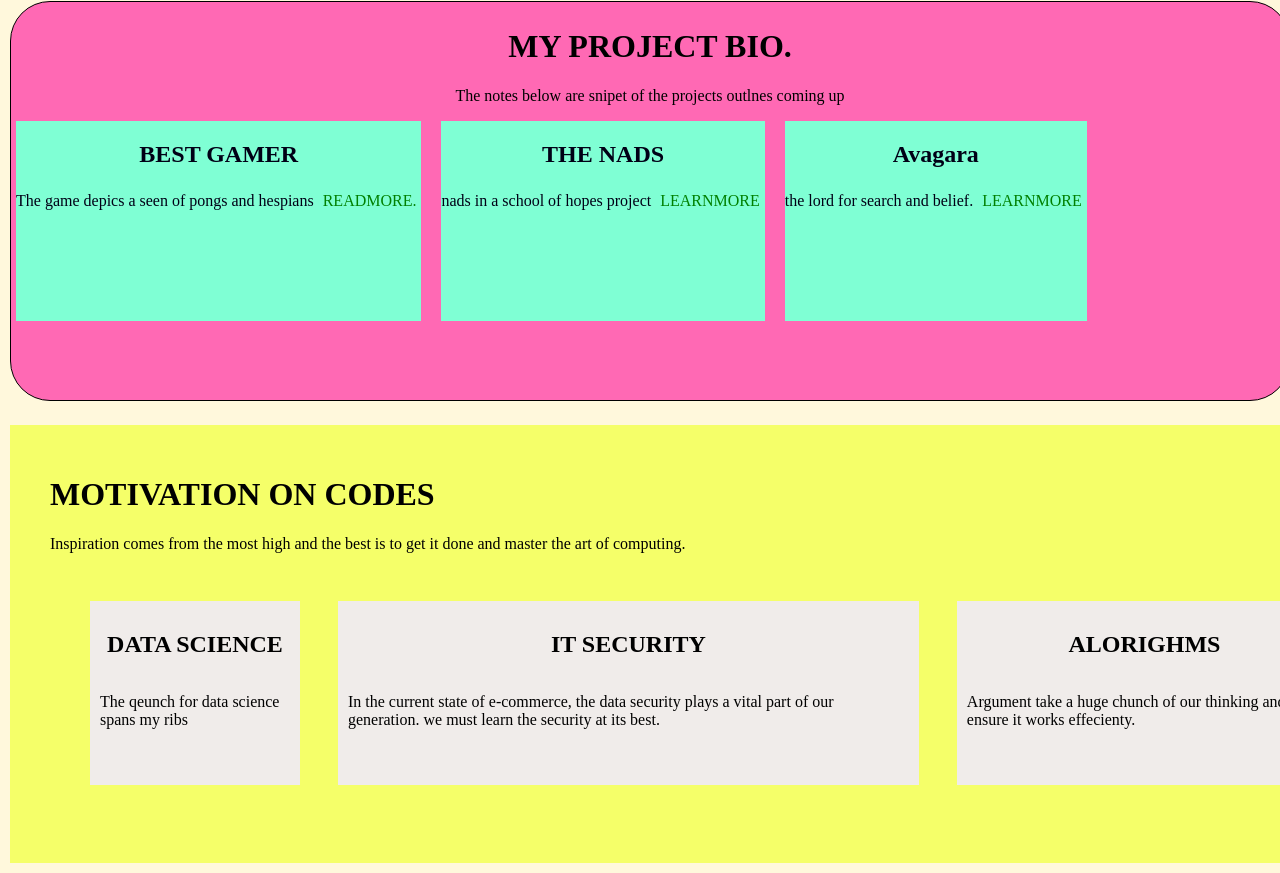
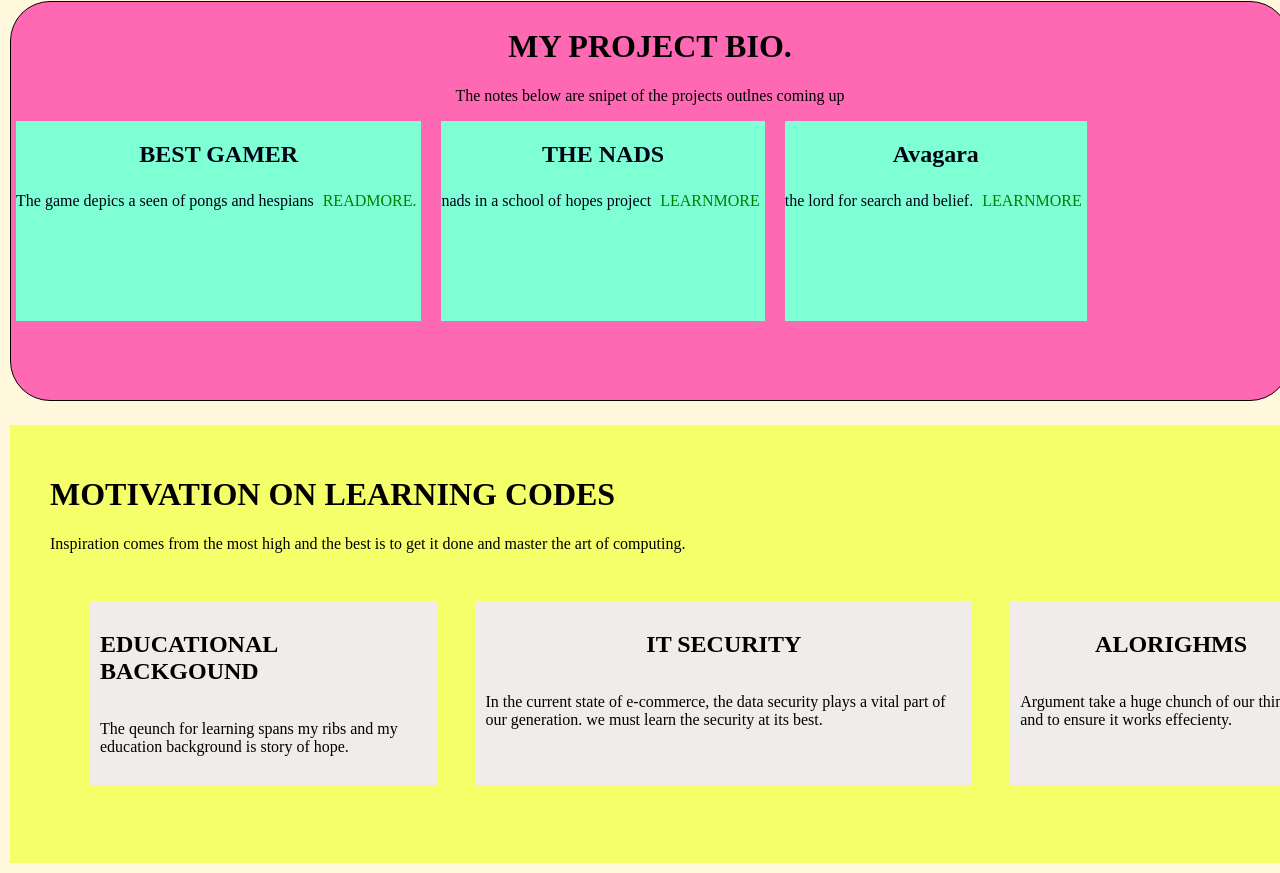
Before and after one commit to Jn-mic/Portfolio-landing-pages, a plain HTML site: page home.html in a window 1280 px wide. Shown: the part 880-1753 px from the top of the page. Drawn offline with Linux system fonts and the light colour scheme.

```diff
--- a/home.html
+++ b/home.html
@@ -48,13 +48,14 @@
                 </div>
     </div>
 <div id="viva">
-    <h1>MOTIVATION ON CODES</h1>
+    <h1>MOTIVATION ON  LEARNING CODES</h1>
     <p>Inspiration comes from the most high and the best is to get it done and master the art of computing.</p>
 <div class="viv">
     <div class="dviv">
-            <h2>DATA SCIENCE</h2>
+            <h2>EDUCATIONAL BACKGOUND</h2>
 
-            <p>The qeunch for data science spans my ribs </p>
+            <p>The qeunch for learning spans my ribs and my education background is story of hope.</p>
+
     </div>
     <div class="dviv">
             <h2>IT SECURITY</h2>
--- a/styles.css
+++ b/styles.css
@@ -120,6 +120,5 @@ p{
     margin: 8px;
     margin-left: 30px;
     flex-wrap: wrap;
-    word-wrap: break-word;
     padding: 10px;
 }
```
Also changed, not shown: 1 other file.
